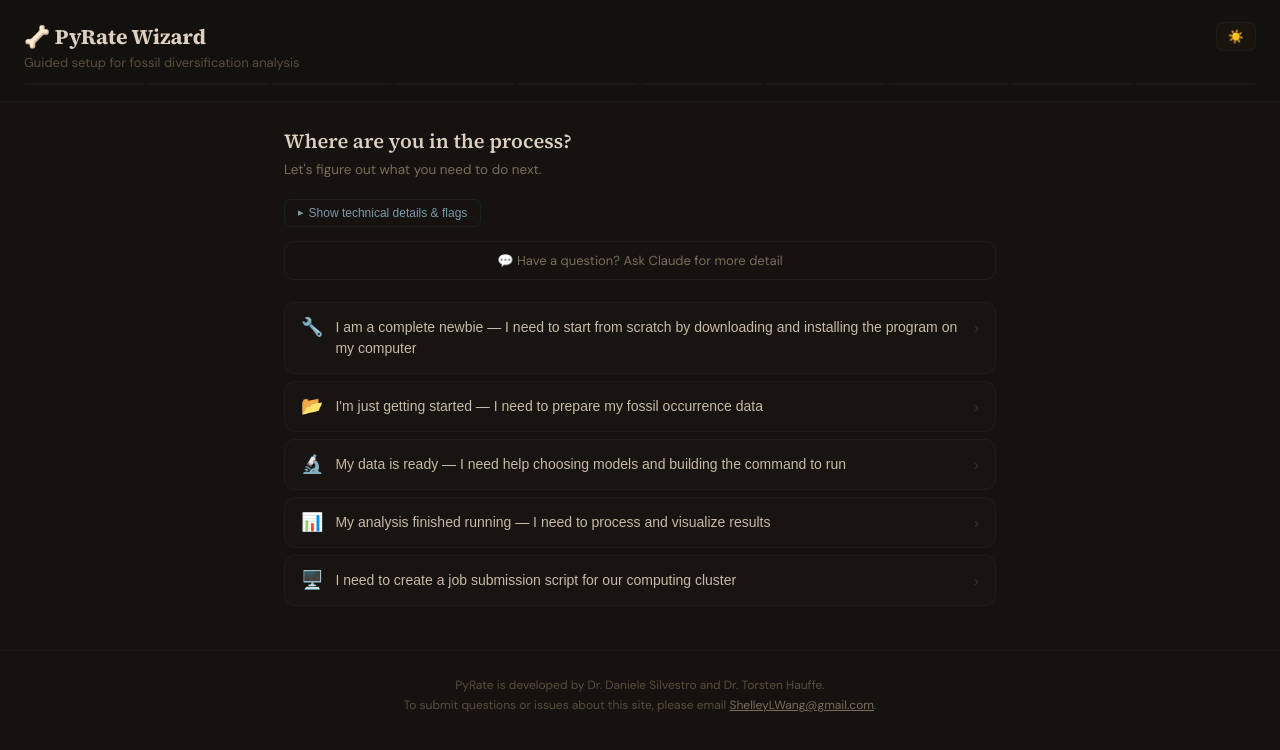
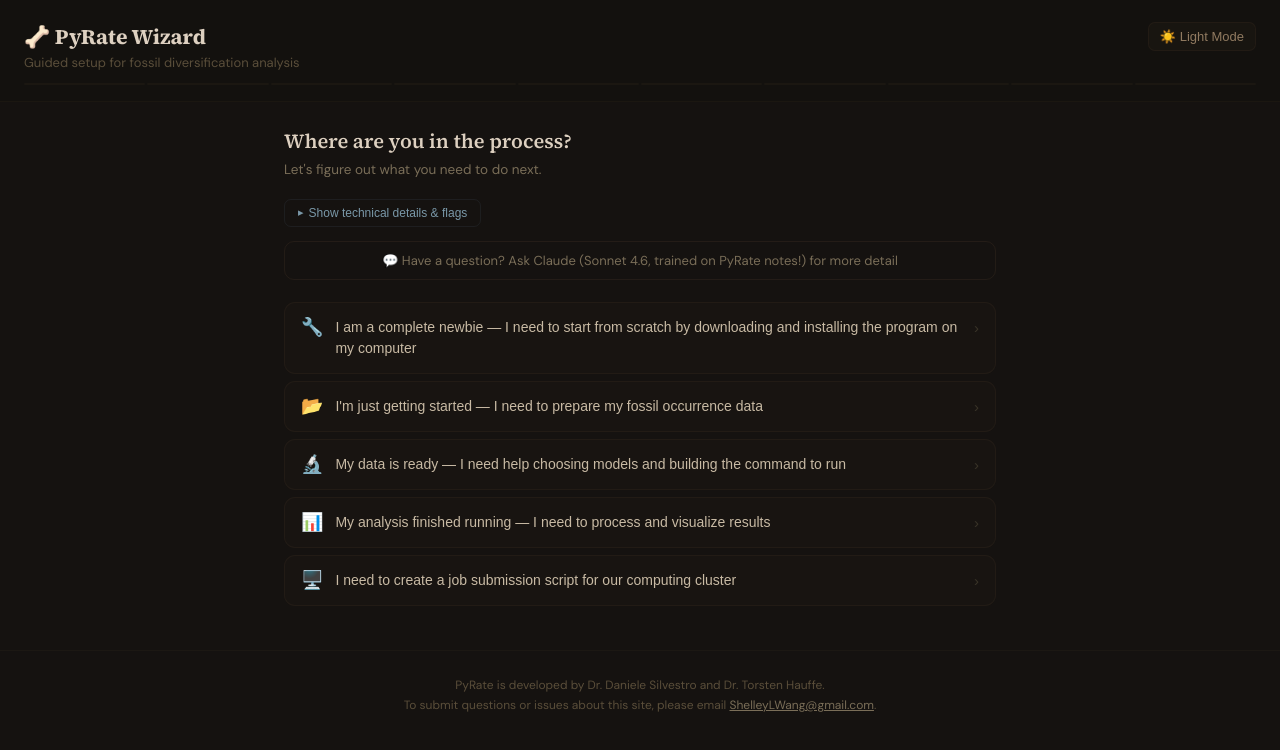
Before and after one commit to shelleylwang/pyrate_wizard, a React (Vite) app: page / in a window 1280 px wide. Shown: the top 750 px of the page. Built offline with nearby package versions, Linux system fonts and the light colour scheme.

Commit message:
button edit and small text edit

```diff
--- a/pyrate_wizard.jsx
+++ b/pyrate_wizard.jsx
@@ -836,7 +836,7 @@
   borderChatMsg: "rgba(100,120,140,0.25)", borderRCmd: "rgba(70,130,80,0.28)",
   borderRCmdBtn: "rgba(70,130,80,0.22)",
   progActive: "rgba(170,130,80,0.55)", progInactive: "rgba(120,90,60,0.08)",
-  themeIcon: "☀️", themeLabel: "Light",
+  themeIcon: "☀️ Light Mode", themeLabel: "Light",
 };
 const LIGHT = {
   bg: "#f4efe6", bgHeader: "rgba(240,234,222,0.97)", bgChat: "rgba(232,225,212,0.9)",
@@ -856,7 +856,7 @@
   borderChatMsg: "rgba(80,100,120,0.35)", borderRCmd: "rgba(50,110,60,0.4)",
   borderRCmdBtn: "rgba(50,110,60,0.35)",
   progActive: "rgba(160,120,60,0.65)", progInactive: "rgba(120,90,60,0.18)",
-  themeIcon: "🌙", themeLabel: "Dark",
+  themeIcon: "🌙 Dark Mode", themeLabel: "Dark",
 };
 
 // ─── MARKDOWN RENDERER ───────────────────────────────────────────────────
@@ -1097,7 +1097,7 @@
       background: "none", border: `1px solid ${T.borderMd}`, borderRadius: 10,
       padding: "10px 18px", color: T.textMid, cursor: "pointer", fontSize: 13,
       fontFamily: "'DM Sans',sans-serif", display: "flex", alignItems: "center", gap: 8, width: "100%", justifyContent: "center"
-    }}>💬 Have a question? Ask Claude for more detail</button>
+    }}>💬 Have a question? Ask Claude (Sonnet 4.6, trained on PyRate notes!) for more detail</button>
   );
 
   // -- Key setup screen
```
